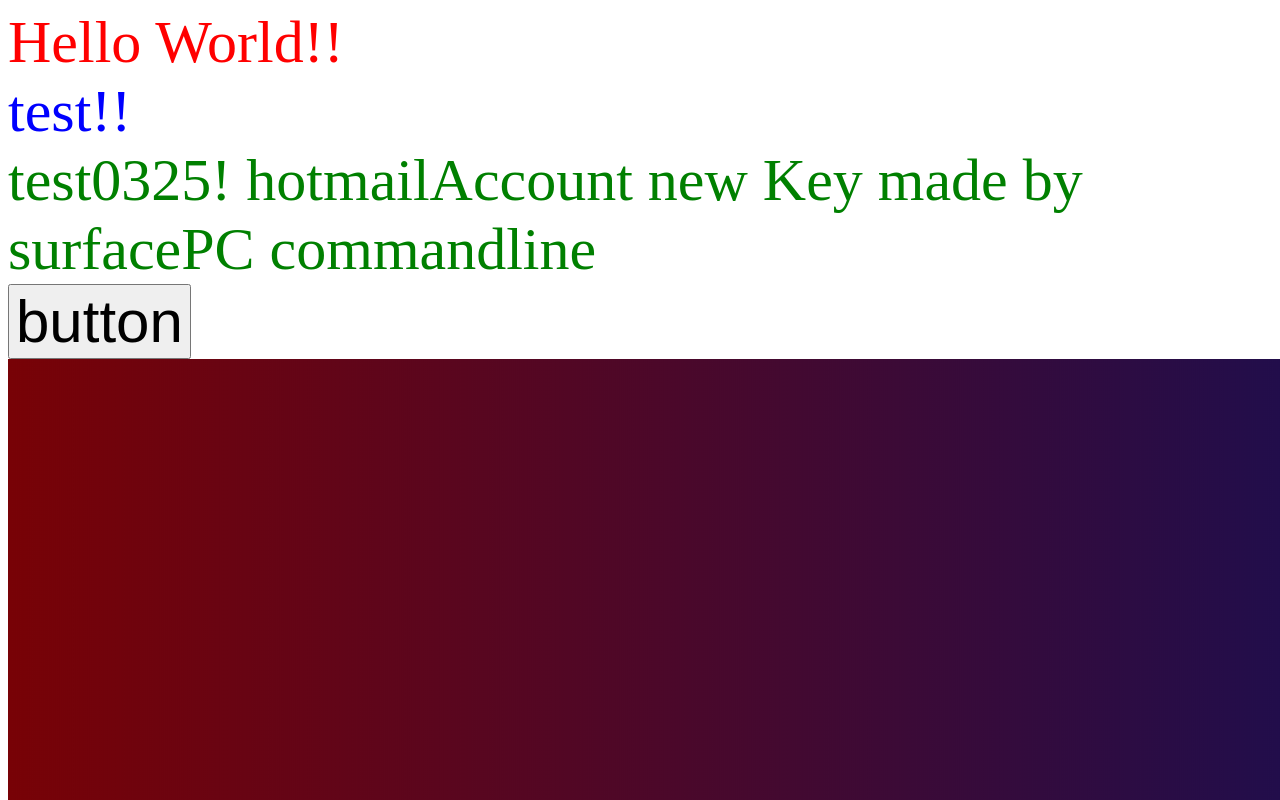
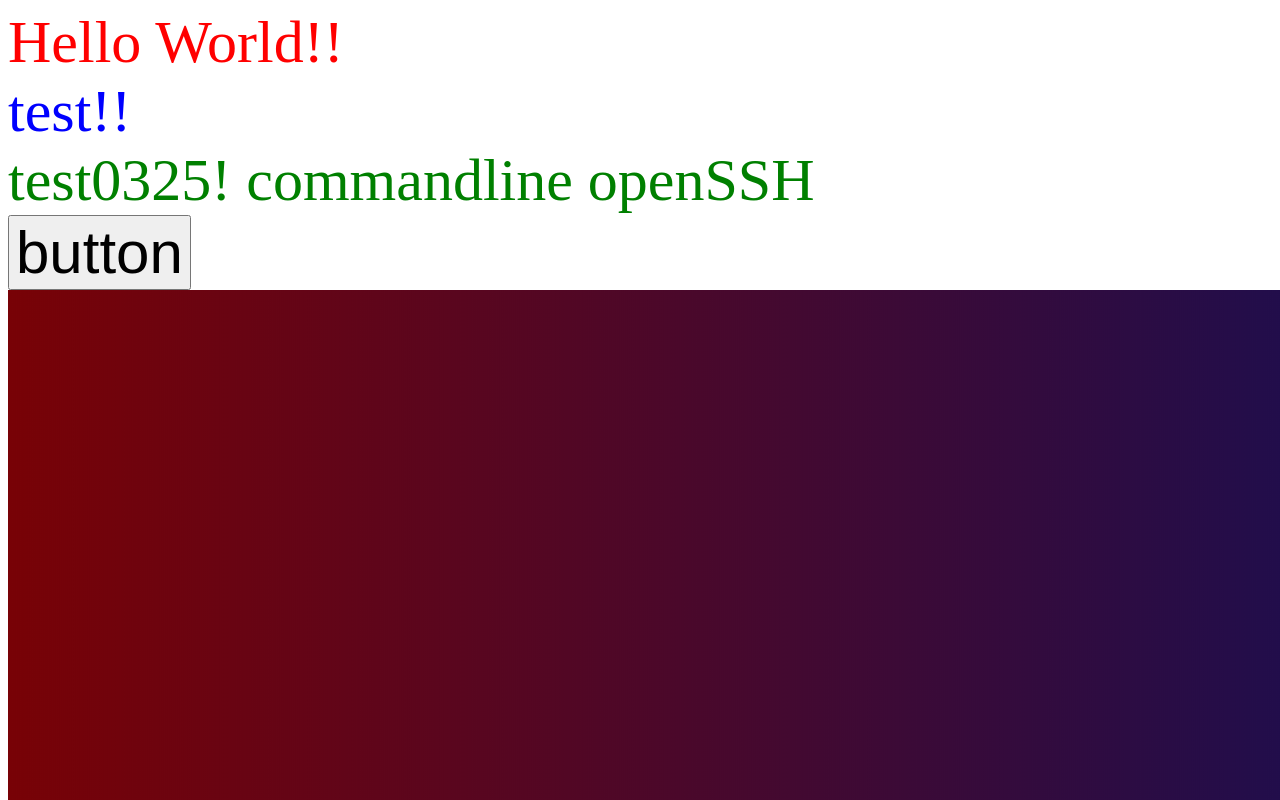
Before and after one commit to TakujiShimomura/test_pages_hotmail, a plain HTML site: page index.html in a window 1280 px wide. Shown: the top 800 px of the page. Drawn offline with Linux system fonts and the light colour scheme.

Commit message:
VScodeでコミット

```diff
--- a/index.html
+++ b/index.html
@@ -9,7 +9,7 @@
 <body>
     <div id="div_id1">Hello World!!</div>
     <div id="div_id2">test!!</div>
-    <div id="div_id3">test0325! hotmailAccount new Key made by surfacePC commandline</div>
+    <div id="div_id3">test0325! commandline openSSH</div>
     <button id="button_id1">button</button>
     <img src="color.jpg" />
 
```
